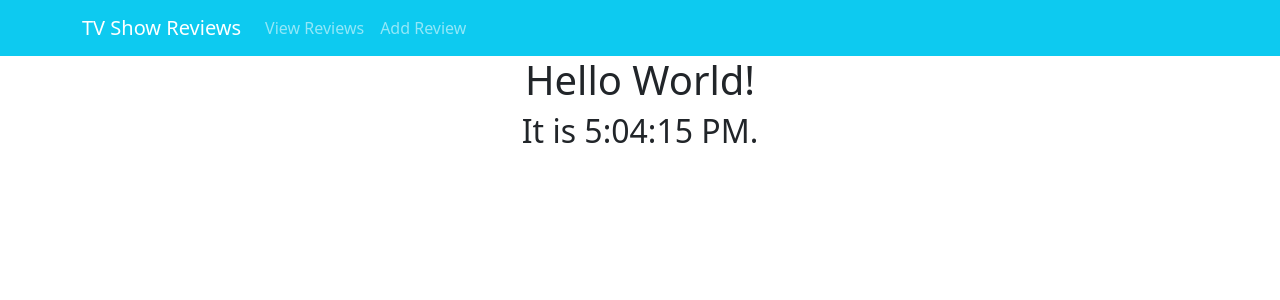
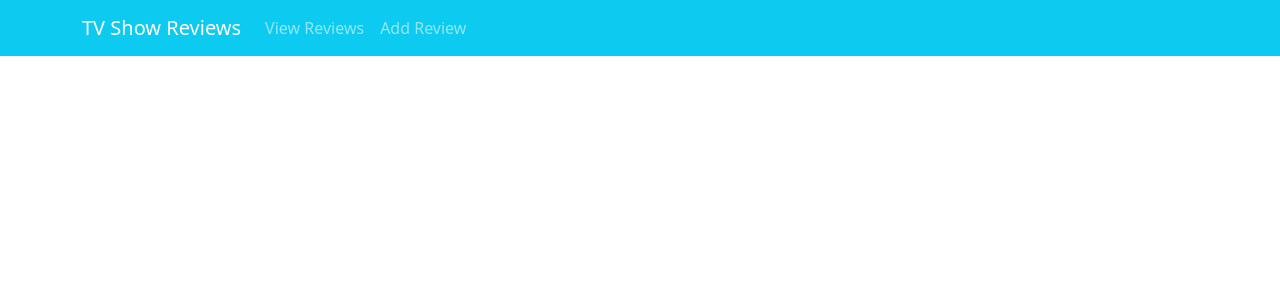
Before and after one commit to Eoghan-Barker/DRQ-Project, a React (Create React App) app in the folder daily-journal/: page / in a window 1280 px wide. Shown: the top 300 px of the page. Built offline with nearby package versions, Linux system fonts and the light colour scheme.

Commit message:
Fixes and comments

```diff
--- a/daily-journal/src/App.js
+++ b/daily-journal/src/App.js
@@ -5,7 +5,6 @@ import Navbar from "react-bootstrap/Navbar";
 import Container from "react-bootstrap/Container";
 import Nav from "react-bootstrap/Nav";
 import { BrowserRouter as Router, Routes, Route, Link } from "react-router-dom";
-import { Content } from "./components/content";
 import { Reviews } from "./components/reviews";
 import { CreateReview } from "./components/createReview";
 import { EditReview } from "./components/editReview";
@@ -21,20 +20,16 @@ class App extends React.Component {
           {/* Changes url when clicked, this can be used with routing to swap in components */}
           <Navbar bg="info" variant="dark">
             <Container>
-              <Navbar.Brand href="/">TV Show Reviews</Navbar.Brand>
+              <Navbar.Brand>TV Show Reviews</Navbar.Brand>
               <Nav className="me-auto">
                 <Nav.Link href="/reviews">View Reviews</Nav.Link>
                 <Nav.Link href="/createReview">Add Review</Nav.Link>
               </Nav>
-              {/* <Nav>
-                <Nav.Link href="/">Previous Entries</Nav.Link>
-              </Nav> */}
             </Container>
           </Navbar>
 
           {/* show different component based on url (client side routing using react-router-dom)*/}
           <Routes>
-            <Route path="/" element={<Content />} />
             <Route path="/reviews" element={<Reviews />} />
             <Route path="/createReview" element={<CreateReview />} />
             <Route path='/editReview/:id' element={<EditReview />} />
--- a/daily-journal/src/components/Content.js
+++ /dev/null
@@ -1,12 +0,0 @@
-import React, { Component } from "react";
-
-export class Content extends Component {
-  render() {
-    return (
-      <div className="App-intro">
-        <h1> Hello World!</h1>
-        <h2>It is {new Date().toLocaleTimeString()}.</h2>
-      </div>
-    );
-  }
-}
--- a/daily-journal/src/components/reviews.js
+++ b/daily-journal/src/components/reviews.js
@@ -50,6 +50,8 @@ export class Reviews extends React.Component {
 
 
     render(){
+        // Condition Rendering - if there are no items in the shows array then render the NoReviews component
+        // otherwise render the CardGroup of shows
         if(this.state.shows.length <= 0){
             return <NoReviews />;
         }
@@ -57,6 +59,7 @@ export class Reviews extends React.Component {
         return(
             <div>
                 {/* Embed component in this component, pass shows array to Shows componant */}
+                {/* Use a cardGroup to align the cards horizontally */}
                 <CardGroup>
                 <Shows shows={this.state.shows} ReloadData={this.ReloadData}/>
                 </CardGroup>
```
